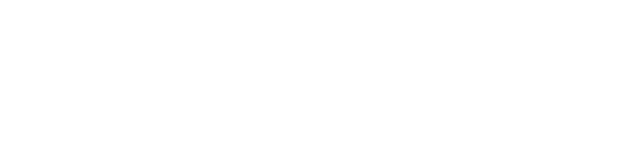
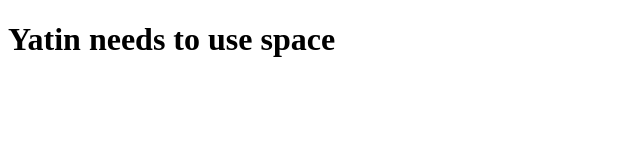
Before and after one commit to joshh029/git_exercise, a plain HTML site: page index.html in a window 1280 px wide. Shown: the whole page, without its empty margins (0-640 px from the left). Drawn offline with Linux system fonts and the light colour scheme.

Commit message:
add a heading to the website

```diff
--- a/index.html
+++ b/index.html
@@ -7,6 +7,6 @@
     <title>Document</title>
 </head>
 <body>
-
+    <h1>Yatin needs to use space</h1>
 </body>
 </html>
```
